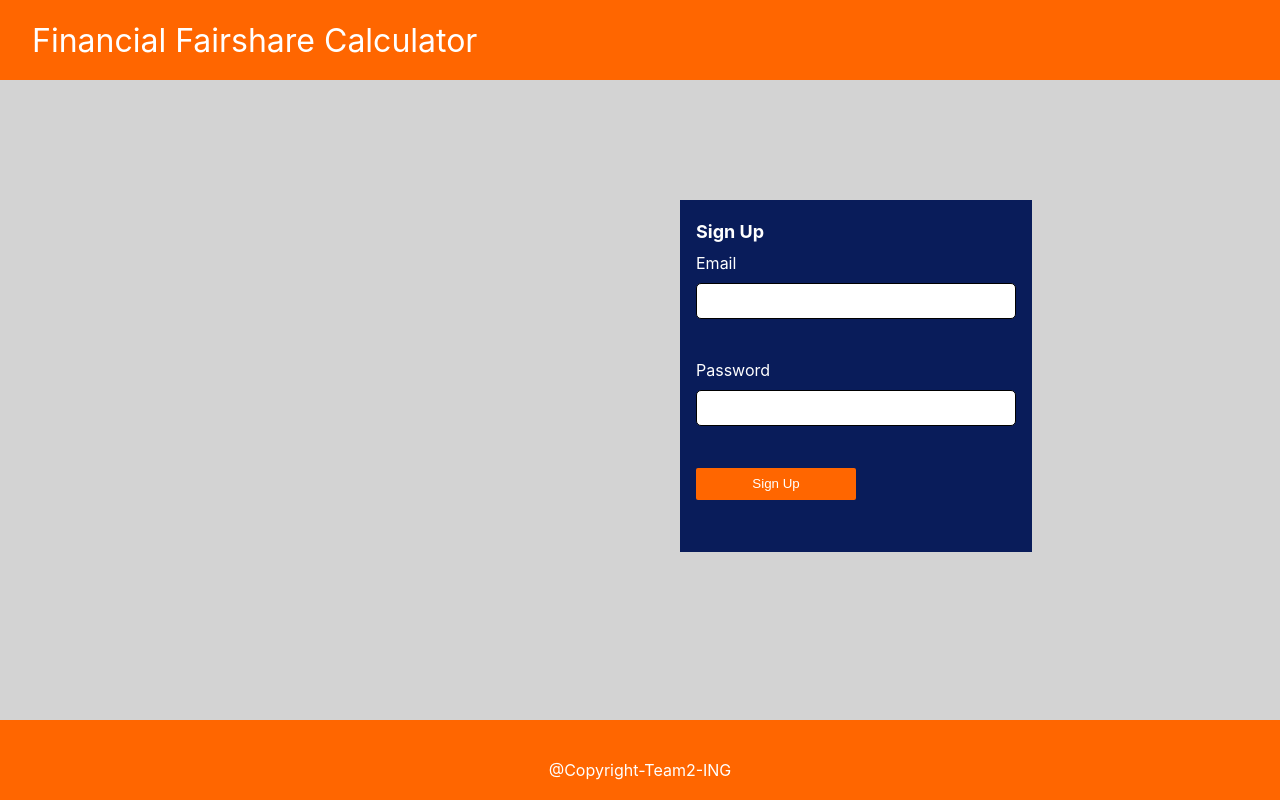
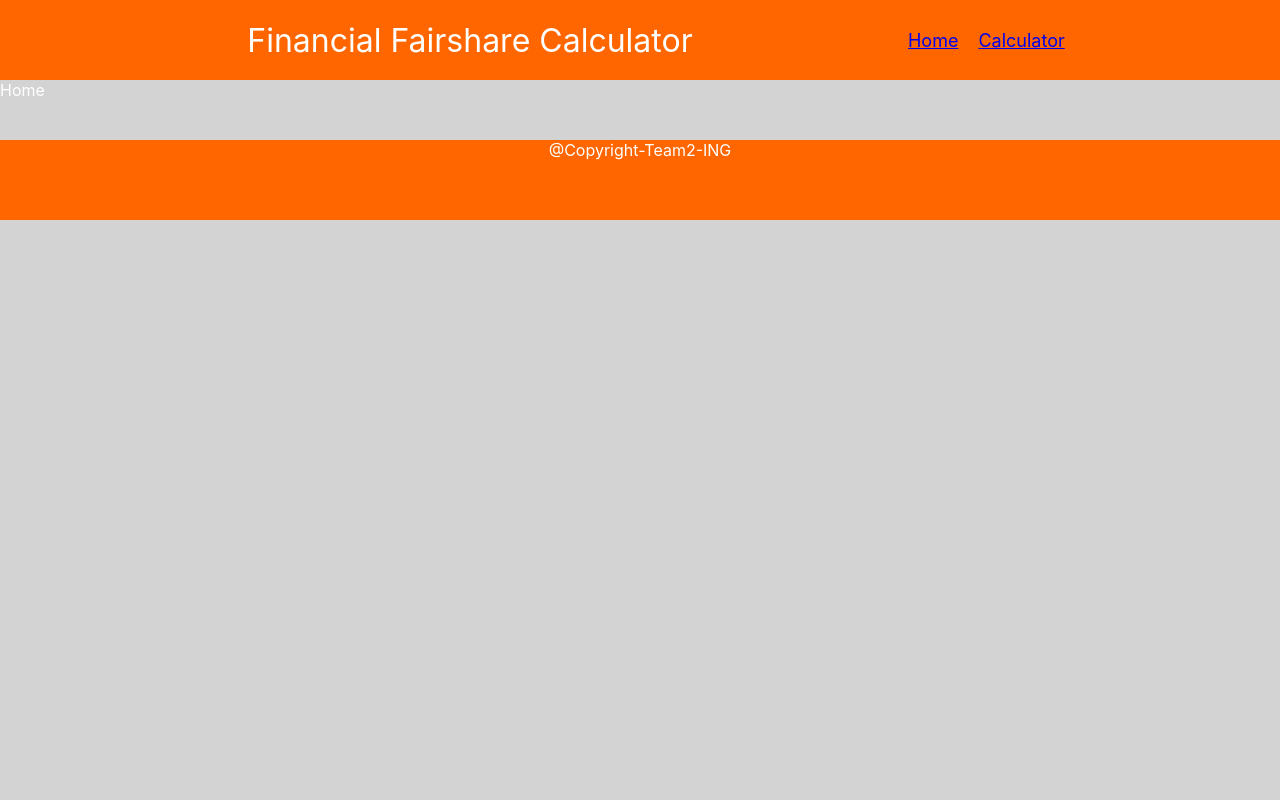
Before and after one commit to navalBhagat/herhackathon-team2-ing, a React (Create React App) app in the folder team2-ing/: page / in a window 1280 px wide. Built offline with nearby package versions, Linux system fonts and the light colour scheme; the HTML template or start-up script is replaced by a standard one.

Commit message:
Fixed styling for main page

```diff
--- a/team2-ing/package.json
+++ b/team2-ing/package.json
@@ -39,5 +39,8 @@
       "last 1 firefox version",
       "last 1 safari version"
     ]
+  },
+  "devDependencies": {
+    "react-router-dom": "^6.14.1"
   }
 }
--- a/team2-ing/src/App.tsx
+++ b/team2-ing/src/App.tsx
@@ -1,13 +1,20 @@
-import { Header, SignUp, Footer } from "./components";
+import { Wrapper } from "./components";
+import { Route, BrowserRouter as Router, Routes } from "react-router-dom";
+import { Calculator, Home } from "./pages";
 
 function App() {
-  return (
-    <div className="App">
-      <Header />
-      <SignUp />
-      <Footer />
-    </div>
-  );
+    return (
+        <div className="App">
+            <Wrapper>
+                <Router>
+                    <Routes>
+                        <Route path="/" element={<Home />} />
+                        <Route path="/calculator" element={<Calculator />} />
+                    </Routes>
+                </Router>
+            </Wrapper>
+        </div>
+    );
 }
 
 export default App;
--- a/team2-ing/src/components/index.ts
+++ b/team2-ing/src/components/index.ts
@@ -1,2 +1,3 @@
 export * from './login';
 export * from './shared';
+export * from './nav';
--- /dev/null
+++ b/team2-ing/src/components/nav/Navbar.tsx
@@ -0,0 +1,9 @@
+export const Navbar = () => {
+    return (
+        <nav>
+            <a href="/">Home</a>
+            <span className="divider" />
+            <a href="/calculator">Calculator</a>
+        </nav>
+    );
+};
--- /dev/null
+++ b/team2-ing/src/components/nav/index.ts
@@ -0,0 +1 @@
+export * from './Navbar';
--- a/team2-ing/src/components/shared/Header.tsx
+++ b/team2-ing/src/components/shared/Header.tsx
@@ -1,7 +1,10 @@
+import { Navbar } from "../nav";
+
 export const Header = () => {
     return (
         <div className="header">
             <div className="headerValue">Financial Fairshare Calculator</div>
+            <Navbar />
         </div>
     );
 };
--- /dev/null
+++ b/team2-ing/src/components/shared/Wrapper.tsx
@@ -0,0 +1,16 @@
+import { Footer } from "./Footer"
+import { Header } from "./Header"
+
+type Props = {
+    children?: React.ReactNode;
+}
+
+export const Wrapper: React.FC<Props> = (props) => {
+  return (
+    <div>
+        <Header />
+        {props.children}
+        <Footer />
+    </div>
+  )
+}
--- a/team2-ing/src/components/shared/index.ts
+++ b/team2-ing/src/components/shared/index.ts
@@ -1,2 +1,3 @@
 export * from './Header';
 export * from './Footer';
+export * from './Wrapper';
--- a/team2-ing/src/index.css
+++ b/team2-ing/src/index.css
@@ -26,6 +26,7 @@ code {
   min-height: 5rem;
   display: flex;
   align-items: center;
+  justify-content: space-evenly;
 }
 
 .footer {
@@ -111,3 +112,13 @@ code {
   font-size: xx-large;
   text-align: center;
 }
+
+nav {
+  font-size: large;
+}
+
+.divider {
+  width: 100%;
+  background-color: #091c5a;
+  margin: 10px;
+}
--- /dev/null
+++ b/team2-ing/src/pages/Calculator.tsx
@@ -0,0 +1,5 @@
+export const Calculator = () => {
+  return (
+    <div>Calculator</div>
+  )
+}
--- /dev/null
+++ b/team2-ing/src/pages/Home.tsx
@@ -0,0 +1,5 @@
+export const Home = () => {
+  return (
+    <div>Home</div>
+  )
+}
--- /dev/null
+++ b/team2-ing/src/pages/index.ts
@@ -0,0 +1,2 @@
+export * from './Calculator';
+export * from './Home';
```
Also changed, not shown: 1 other file (tests, documents, lock files or other folders).
